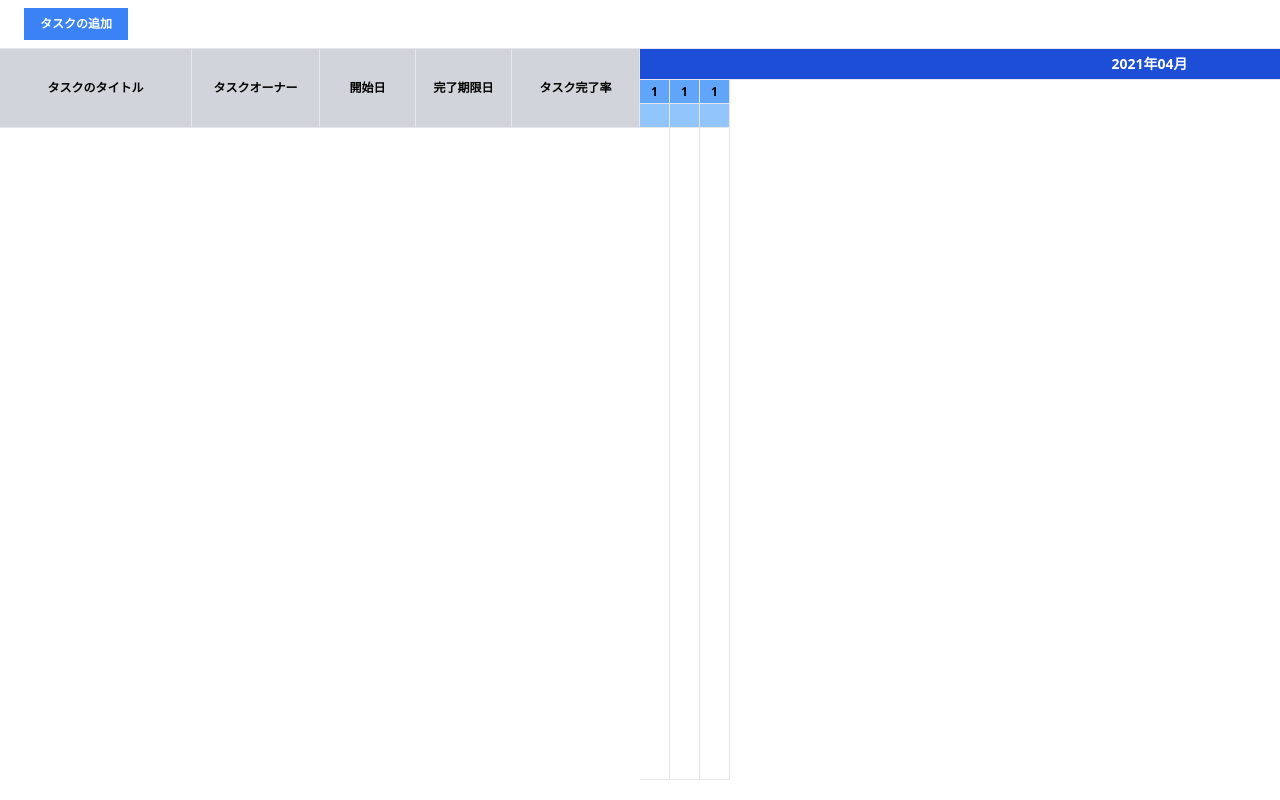
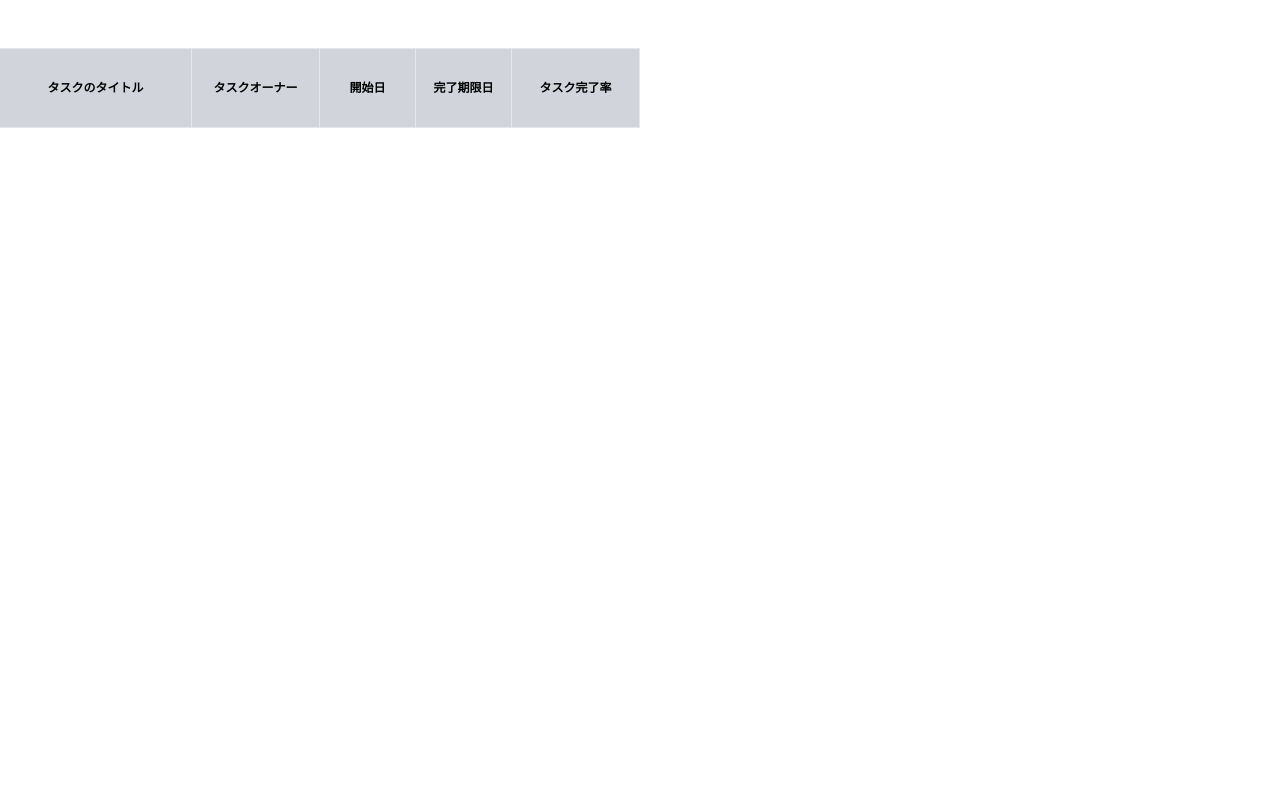
Before and after one commit to kujira28/scouter-github-vue, a Vue app: page / in a window 1280 px wide. Built offline with nearby package versions, Linux system fonts and the light colour scheme.

Commit message:
カレンダー表示

```diff
--- a/src/App.vue
+++ b/src/App.vue
@@ -2,12 +2,6 @@
   <div id="app">
     <div id="form"></div>
     <div id="gantt-header" class="h-12 p-2">
-      <button
-        @click="addTask"
-        class="bg-blue-500 hover:bg-blue-600 text-white py-2 px-4 text-xs ml-4"
-      >
-        <span class="font-bold text-xs"> タスクの追加 </span>
-      </button>
       <div>
         <div
           class="fixed top-0 left-0 right-0 flex justify-center mt-24 z-50"
@@ -15,8 +9,6 @@
         >
           <div class="overlay" v-show="show" @click="show=false"></div>
           <div class="content" v-show="show">
-            <h2 class="font-bold" v-if="update_mode">タスクの更新</h2>
-            <h2 class="font-bold" v-else>タスクの追加</h2>
             <div class="my-4">
               <label class="text-xs">タスクのタイトル</label>
               <input
@@ -275,48 +267,10 @@ export default {
           };
         },
         methods: {
-          getDays(year, month, block_number) {
-            const dayOfWeek = ['日', '月', '火', '水', '木', '金', '土'];
-            let days = [];
-            let date = moment(`${year}-${month}-01`);
-            let num = date.daysInMonth();
-            for (let i = 0; i < num; i++) {
-              days.push({
-                day: date.date(),
-                dayOfWeek: dayOfWeek[date],
-                block_number,
-              });
-              date.add(1, '');
-              block_number;
-            }
-            return days;
+          getDays() {
           },
 
           getCalendar() {
-            let block_number = 0;
-            let days;
-            let start_month = moment(this.start_month);
-            let end_month = moment(this.end_month);
-            let between_month = end_month.diff(start_month, 'months');
-            for (let i = 0; i <= between_month; i++) {
-              days = this.getDays(
-                start_month.year(),
-                start_month.format('MM'),
-                block_number
-              );
-              this.calendars.push({
-                date: start_month.format('YYYY年MM月'),
-                year: start_month.year(),
-                month: start_month.month(),
-                start_block_number: block_number,
-                calendar: days.length,
-                days: days,
-              });
-              start_month.add(1, 'months');
-              block_number = days[days.length - 1].block_number;
-              block_number++;
-            }
-            return block_number;
           },
 
           getWindowSize() {
@@ -326,15 +280,8 @@ export default {
             this.task_height = this.$refs.task.offsetHeight;
           },
           todayPosition() {
-            this.$refs.calendar.scrollLeft = this.scrollDistance;
           },
 
-
-          addTask() {
-          },
-
-          saveTask() {
-          },
         },
         mounted() {
           this.getCalendar();
@@ -352,13 +299,6 @@ export default {
             return this.inner_height - this.task_height - 48 - 20;
           },
 
-          scrollDistance() {
-            let start_date = moment;
-            let between_days = this.today(start_date, '');
-            return (
-              (between_days + 1) * this - this / 2
-            );
-          },
 
           lists() {
             let lists = [];
```
Also changed, not shown: 1 other file (tests, documents, lock files or other folders).
